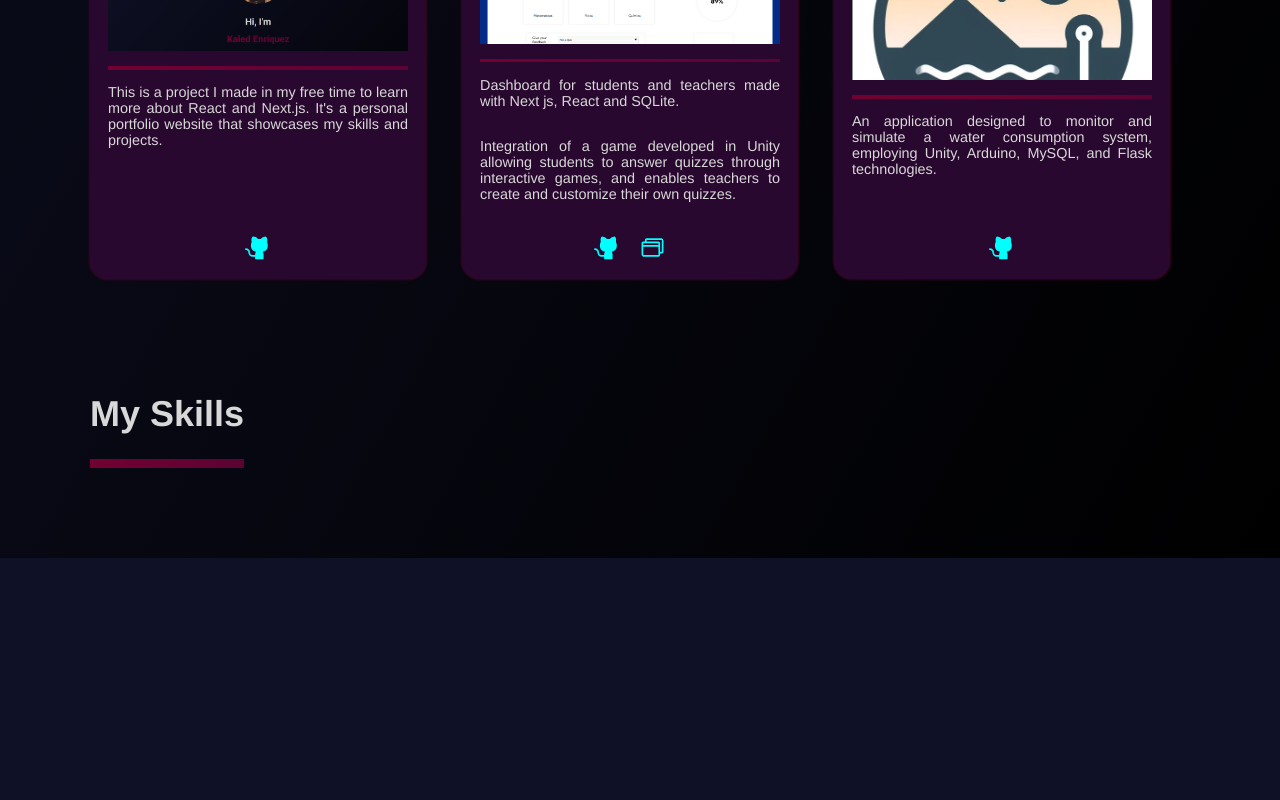
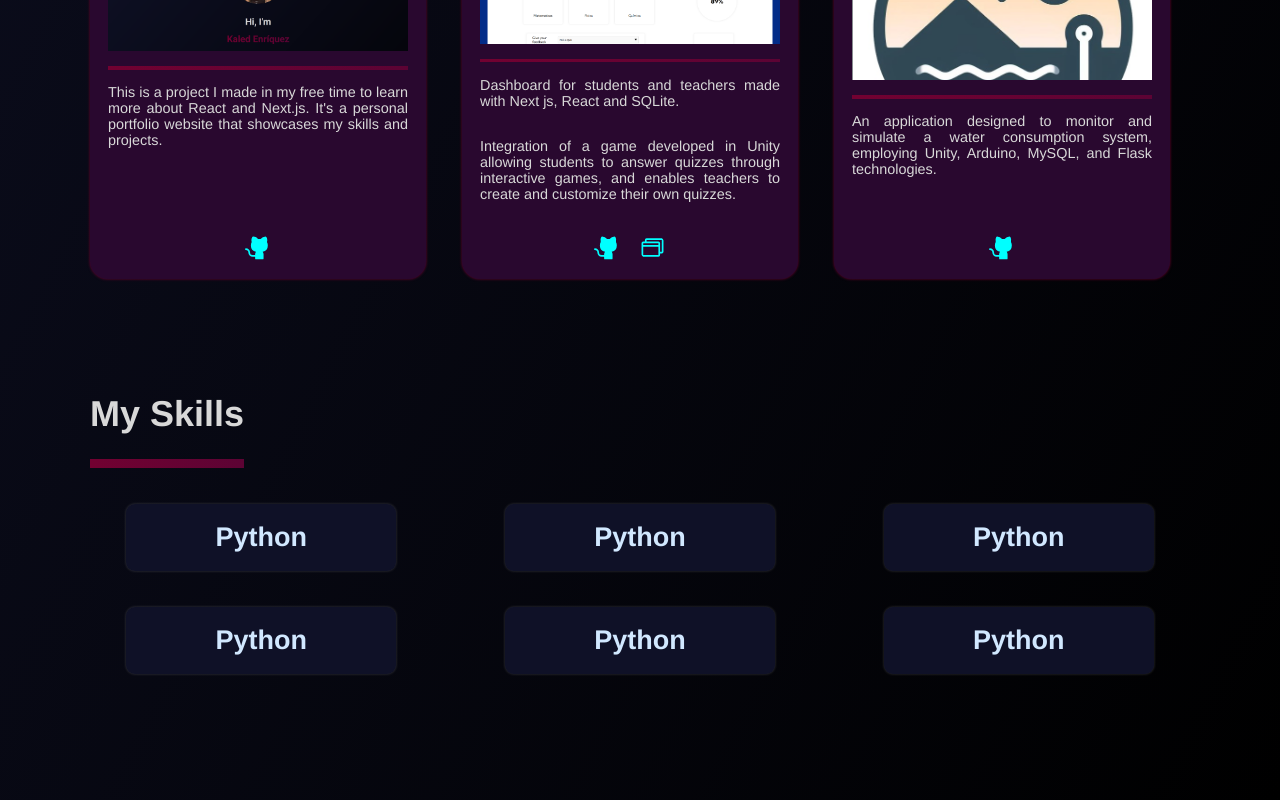
Before and after one commit to kaledenriquez/kaled-website, a Next.js app: page / in a window 1280 px wide. Shown: the part 1720-2520 px from the top of the page. Before the commit the page ends 2278 px from the top, so only its background shows below. Built offline with nearby package versions, Linux system fonts and the light colour scheme.

Commit message:
added smallCards

```diff
--- a/src/app/skills/skills.tsx
+++ b/src/app/skills/skills.tsx
@@ -9,7 +9,24 @@ export default function Skills(){
                 <div className={styles.underline}></div>
             </div>
             <div className={styles.skillsContent}>
-
+                <div className={styles.smallCard}>
+                    <h1>Python</h1>
+                </div>
+                <div className={styles.smallCard}>
+                    <h1>Python</h1>
+                </div>
+                <div className={styles.smallCard}>
+                    <h1>Python</h1>
+                </div>
+                <div className={styles.smallCard}>
+                    <h1>Python</h1>
+                </div>
+                <div className={styles.smallCard}>
+                    <h1>Python</h1>
+                </div>
+                <div className={styles.smallCard}>
+                    <h1>Python</h1>
+                </div>
             </div>
         </div>
 </>
--- a/src/app/styles/skills.module.css
+++ b/src/app/styles/skills.module.css
@@ -18,3 +18,40 @@
     height: 0.5rem;
     background-image: linear-gradient(to right, var(--quinary-color), var(--quaternary-color));
 }
+
+.skillsContent{
+    display: flex;
+    justify-content: space-around;
+    flex-wrap: wrap;
+    padding: 2rem 0;
+    gap: 2rem;
+    width: 100%;
+}
+
+.smallCard {
+    display: flex;
+    justify-content: center;
+    align-items: center;
+    background-color: var(--primary-color);
+    border-radius: 0.5rem;
+    width: 15rem;
+    box-shadow: 0 0 3px rgba(255, 255, 255, 0.2);
+    transition: transform 0.3s ease, box-shadow 0.3s ease;
+    text-align: center;
+}
+
+.smallCard h1 {
+    font-size: 1.5rem;
+    color: #D1E8FF;
+}
+
+@media screen and (max-width: 500px){
+    .skillsSection{
+        margin: 2rem;
+    }
+
+    .card{
+        width: 100%;
+    }
+
+}
```
